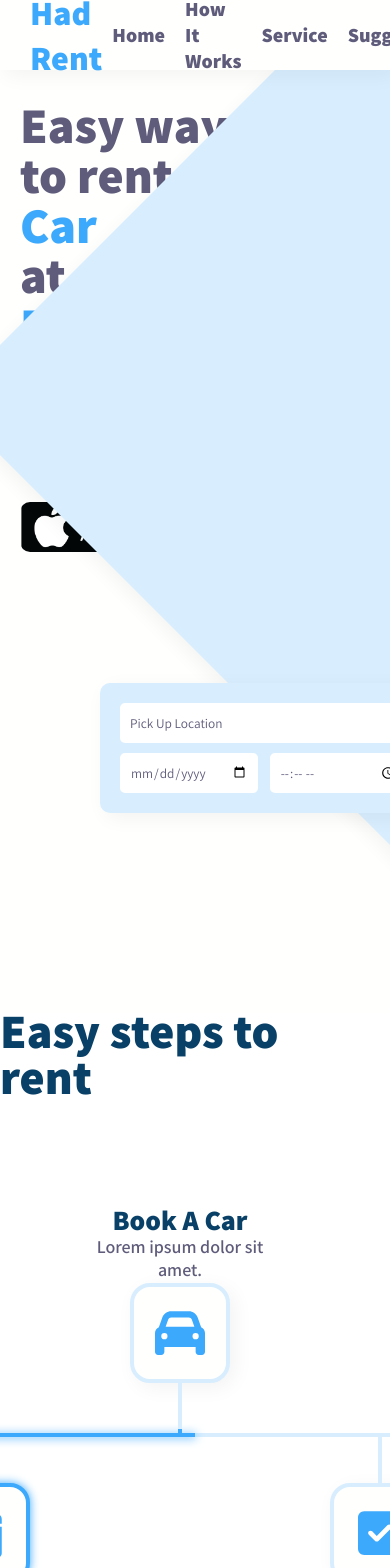
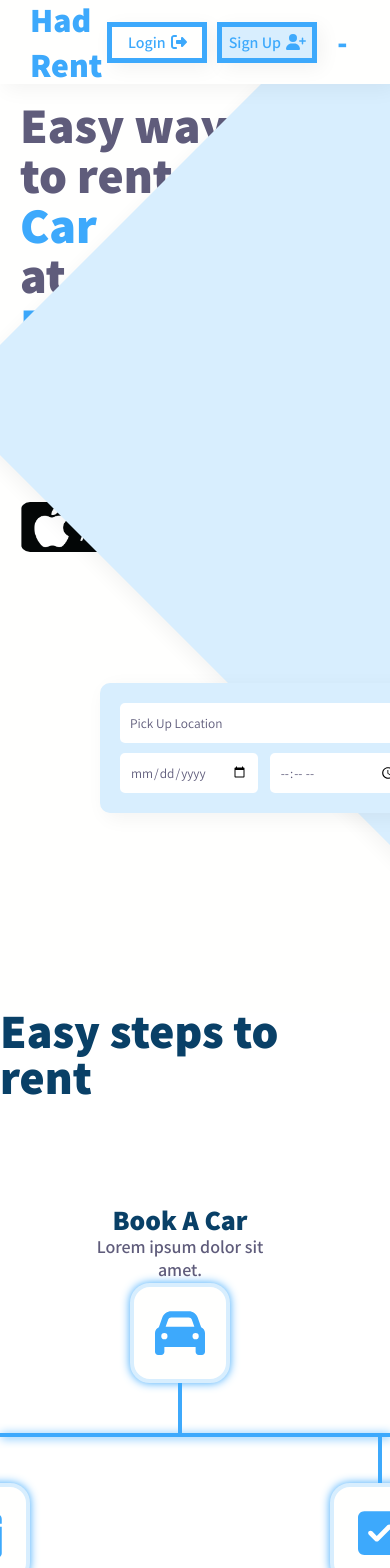
Before and after one commit to kadu91878/Uniliza-front-scss, a Vue app: page / in a window 390 px wide. Shown: the top 1568 px of the page. Built offline with nearby package versions, Linux system fonts and the light colour scheme.

Commit message:
feat: add media query nav-bar

```diff
--- a/src/assets/Style/style.scss
+++ b/src/assets/Style/style.scss
@@ -131,13 +131,24 @@ html {
         border: 4px solid $clr-primary;
     }
 }
+@keyframes menu-item-animate {
+    0%{
+        opacity: 0;
+        transform: translateY(-20px);
+    }
+    100%{
+        opacity: 1;
+        transform: translateY(0px);
+    }
+
+}
 
 // ========== Background
 
 // ========== Navigation Bar
 .navigation-bar {
     width: 100%;
-    height: 70px;
+    height: 10%;
     top: 0;
     left: 0;
     position: fixed;
@@ -219,6 +230,29 @@ html {
                 color: $clr-background;
                 background: $clr-primary;
             }
+        }
+    }
+
+    .menu-toggle{
+        display: none;
+        justify-content: center;
+        align-items: center;
+        width: 40px;
+        height: 40px;
+        z-index: 1000;
+
+        &::before{
+            content: '-';
+            font-weight: 900;
+            display: inline-block;
+            font-style: normal;
+            font-variant: normal;
+            text-rendering: auto;
+            -webkit-font-smoothing: antialiased;
+            font-size: 30px;
+            line-height: 30px;
+            color: $clr-primary;
+            cursor: pointer;
         }
     }
 }
@@ -1293,6 +1327,113 @@ html {
 // ========== Media Queries
 
 // ========== For Middle-High Width Device
+@media (max-width:1300px){
+    .how-it-works-page{
+        &::after{
+            animation: none;
+        }
+
+        .container{
+            .box-item{
+                .item{
+                    &:nth-child(odd){
+                        animation: none;
+                        box-shadow: 0px 0px 10px $clr-primary;
+
+                        &::after{
+                            opacity: 0;
+                        }
+                    }
+
+                    &:nth-child(even){
+                        animation: none;
+                        box-shadow: 0px 0px 10px $clr-primary;
+
+                        &::after{
+                            opacity: 0;
+                        }
+                    }
+                }
+            }
+        }
+    }
+}
+
+@media (max-width: 1182px){
+    .navigation-bar{
+        .nav-item{
+            position: fixed;
+            top: 0;
+            left: 0;
+            width: 100%;
+            height: 100%;
+            display: none;
+            flex-direction: column;
+            justify-content: center;
+            align-items: center;
+            background: rgba($color: #90b4ce, $alpha: 0.7);
+            z-index: 1000;
+
+            li{
+                opacity: 0;
+
+                a{
+                    font-size: 32px;
+                    color: $clr-background;
+
+                    &:hover{
+                        color: $clr-backgroud-variant;
+                    }
+                }
+            }
+
+            &.show{
+
+                display: flex;
+
+                li{
+                    animation: menu-item-animate 1s ease forwards;
+
+                    &:nth-child(2){
+                        animation-delay: .2s;
+                    }
+                    &:nth-child(3){
+                        animation-delay: .3s;
+                    }
+                    &:nth-child(4){
+                        animation-delay: .4s;
+                    }
+                    &:nth-child(5){
+                        animation-delay: .5s;
+                    }
+                    &:nth-child(6){
+                        animation-delay: .6s;
+                    }
+                    &:nth-child(7){
+                        animation-delay: .7s;
+                    }
+                    &:nth-child(8){
+                        animation-delay: .8s;
+                    }
+                }
+            }
+        }
+
+        .menu-toggle{
+            display: flex;
+
+            &.show{
+
+
+
+            &::before{
+
+                content: '\f057';
+            }
+        }
+        }
+    }
+}
 
 // ========== For Middle-Low Width Device
 
--- a/src/components/NavigationBar.vue
+++ b/src/components/NavigationBar.vue
@@ -1,7 +1,7 @@
 <template>
   <div class="navigation-bar">
     <a href="" class="head-title"> had <span> rent</span></a>
-    <ul class="nav-item">
+    <ul class="nav-item" :class="{ show: showState }">
       <li><a href="home">home</a></li>
       <li><a href="how">how it works</a></li>
       <li><a href="service">service</a></li>
@@ -20,7 +20,7 @@
         <p>sign up</p>
         <i class="fa-solid fa-user-plus"></i>
       </div>
-      <div class="menu-toggle"></div>
+      <div class="menu-toggle" @click="toggleMenu()" :class="{ show: showState }"></div>
     </div>
   </div>
 </template>
@@ -45,3 +45,22 @@
 }
 
 </style> -->
+
+<script setup lang="ts">
+// const menuButton = document.querySelector(".menu-toggle"),
+// navItem = document.querySelector(".nav-item");
+
+// function toggleMenu(){
+//   menuButton?.classList.toggle('show');
+//   navItem?.classList.toggle('show');
+// }
+
+import { ref } from 'vue'
+
+const showState = ref(false)
+
+const toggleMenu = () => {
+  showState.value = !showState.value
+}
+
+</script>
```
